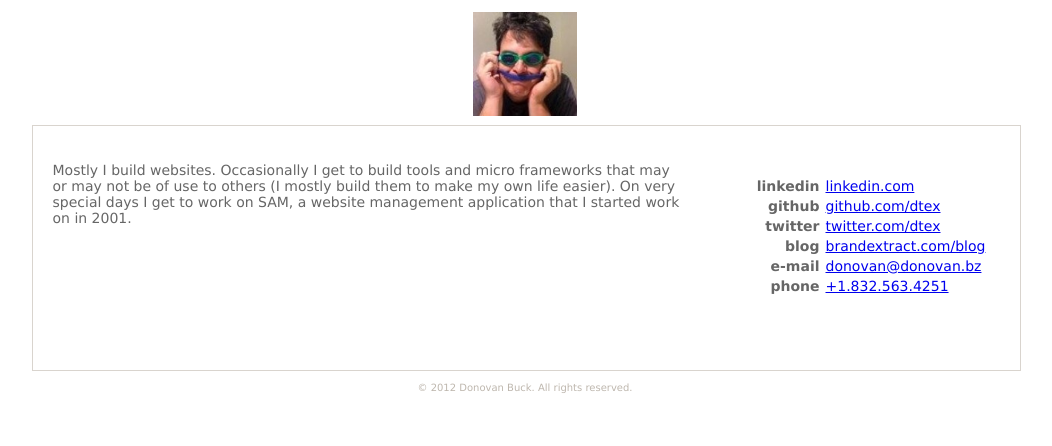
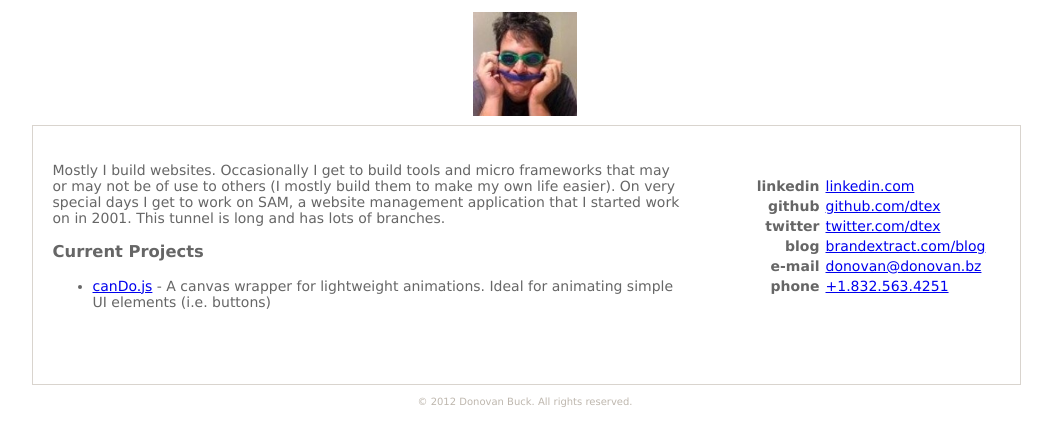
Before and after one commit to dtex/dtex.github.com, a plain HTML site: page index.html in a window 1280 px wide. Shown: the whole page, without its empty margins (115-1167 px from the left). Drawn offline with Linux system fonts and the light colour scheme.

Commit message:
Added link to canDo.js

```diff
--- a/index.html
+++ b/index.html
@@ -24,7 +24,11 @@
 							<li><div class="listLabel">phone</div><div><a href="tel:8325634251">+1.832.563.4251</a></div></li>
 						</ul>
 					</div>
-					<p>Mostly I build websites. Occasionally I get to build tools and micro frameworks that may or may not be of use to others (I mostly build them to make my own life easier). On very special days I get to work on SAM, a website management application that I started work on in 2001.</p>
+					<p>Mostly I build websites. Occasionally I get to build tools and micro frameworks that may or may not be of use to others (I mostly build them to make my own life easier). On very special days I get to work on SAM, a website management application that I started work on in 2001. This tunnel is long and has lots of branches.</p>
+					<h3>Current Projects</h3>
+					<ul>
+						<li><a href="http://dtex.github.com/canDo.js">canDo.js</a> - A canvas wrapper for lightweight animations. Ideal for animating simple UI elements (i.e. buttons)</li>
+					</ul>
 					<div class="clear" />
 				</div>
 			</div>
```
